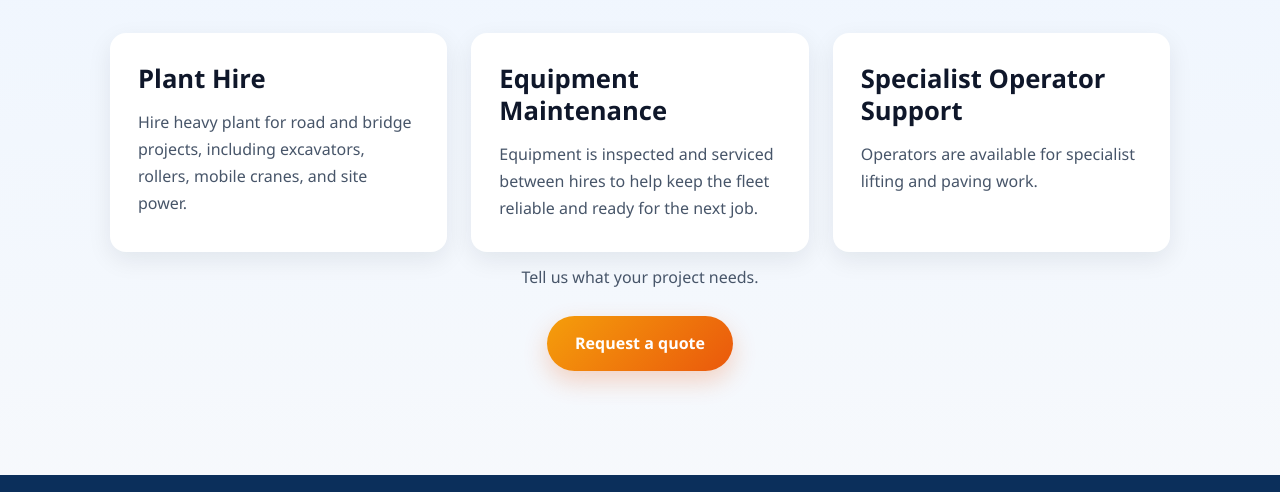
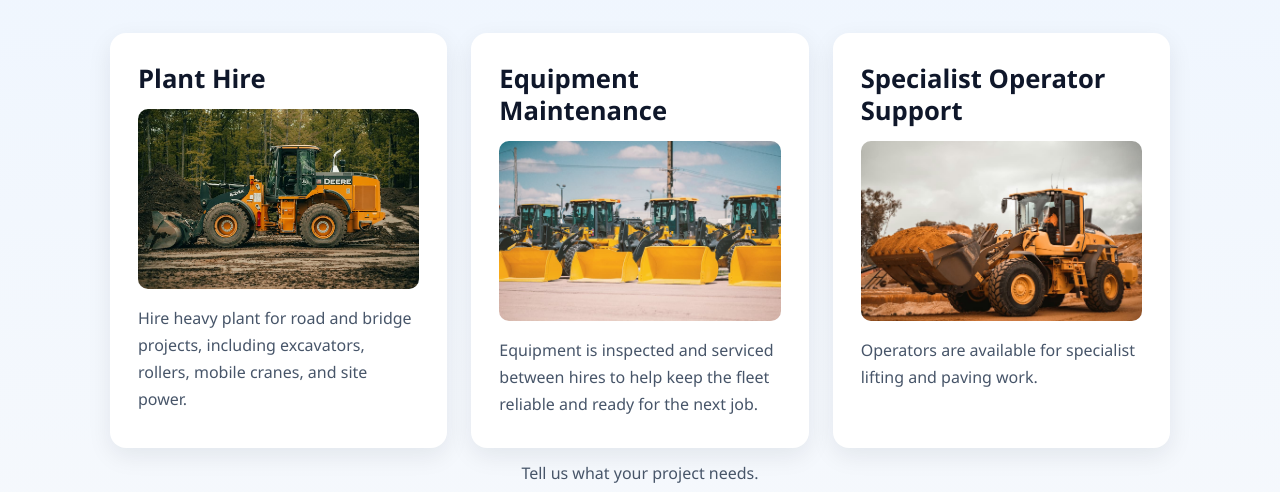
Before and after one commit to doug-ctrl/blueline-construction, a plain HTML site: page services.html in a window 1280 px wide. Shown: the part 261-753 px from the top of the page. Drawn offline with Linux system fonts and the light colour scheme.

Commit message:
Add image in services

```diff
--- a/css/style.css
+++ b/css/style.css
@@ -216,6 +216,15 @@ section {
 
 .services-cta p {
     color: #475569;
+}
+
+.service-image {
+    display: block;
+    width: 100%;
+    height: 180px;
+    margin-bottom: 16px;
+    border-radius: 10px;
+    object-fit: cover;
 }
 
 @media (max-width: 800px) {
--- a/services.html
+++ b/services.html
@@ -32,6 +32,7 @@
         <div class="service-grid">
             <section class="service-card" aria-labelledby="plant-hire-heading">
                 <h2 id="plant-hire-heading">Plant Hire</h2>
+                <img  class="service-image" src="images/Equipment1.jpg" alt="A yellow excavator at a construction site">
                 <p>
                     Hire heavy plant for road and bridge projects, including excavators,
                     rollers, mobile cranes, and site power.
@@ -40,6 +41,7 @@
 
             <section class="service-card" aria-labelledby="maintenance-heading">
                 <h2 id="maintenance-heading">Equipment Maintenance</h2>
+                <img class="service-image" src="images/Equipment2.jpg" alt="A mechanic inspecting construction equipment">
                 <p>
                     Equipment is inspected and serviced between hires to help keep the fleet
                     reliable and ready for the next job.
@@ -48,6 +50,7 @@
 
             <section class="service-card" aria-labelledby="operator-support-heading">
                 <h2 id="operator-support-heading">Specialist Operator Support</h2>
+                <img class="service-image" src="images/Equipment3.jpg" alt="A specialist operator working on a construction site">
                 <p>
                     Operators are available for specialist lifting and paving work.
                 </p>
```
Also changed, not shown: images/Equipment1.jpg (added), images/Equipment2.jpg (added), images/Equipment3.jpg (added).
